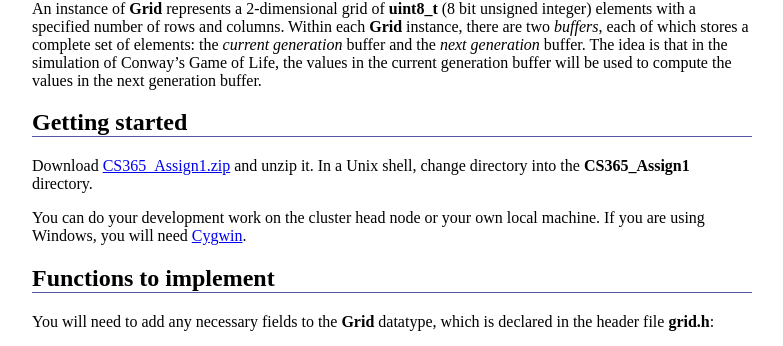
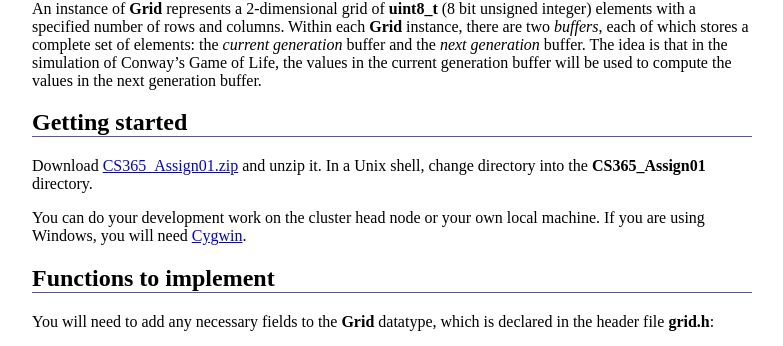
Before and after one commit to ycpcs/cs365-spring2015, a Jekyll site: the page built from assign/assign01.md, in a window 1280 px wide. Shown: the part 225-571 px from the top of the page, without its empty margins (248-1031 px from the left). Built offline with Jekyll 4.4.1, drawn with Linux system fonts in a browser that asks for light colours; Markdown is read by kramdown in place of the engine named in the settings.

Commit message:
fix broken link

```diff
--- a/assign/assign01.md
+++ b/assign/assign01.md
@@ -15,7 +15,7 @@ An instance of **Grid** represents a 2-dimensional grid of **uint8\_t** (8 bit u
 Getting started
 ---------------
 
-Download [CS365\_Assign1.zip](CS365_Assign1.zip) and unzip it. In a Unix shell, change directory into the **CS365\_Assign1** directory.
+Download [CS365\_Assign01.zip](CS365_Assign01.zip) and unzip it. In a Unix shell, change directory into the **CS365\_Assign01** directory.
 
 You can do your development work on the cluster head node or your own local machine. If you are using Windows, you will need [Cygwin](http://cygwin.com/).
 
```
